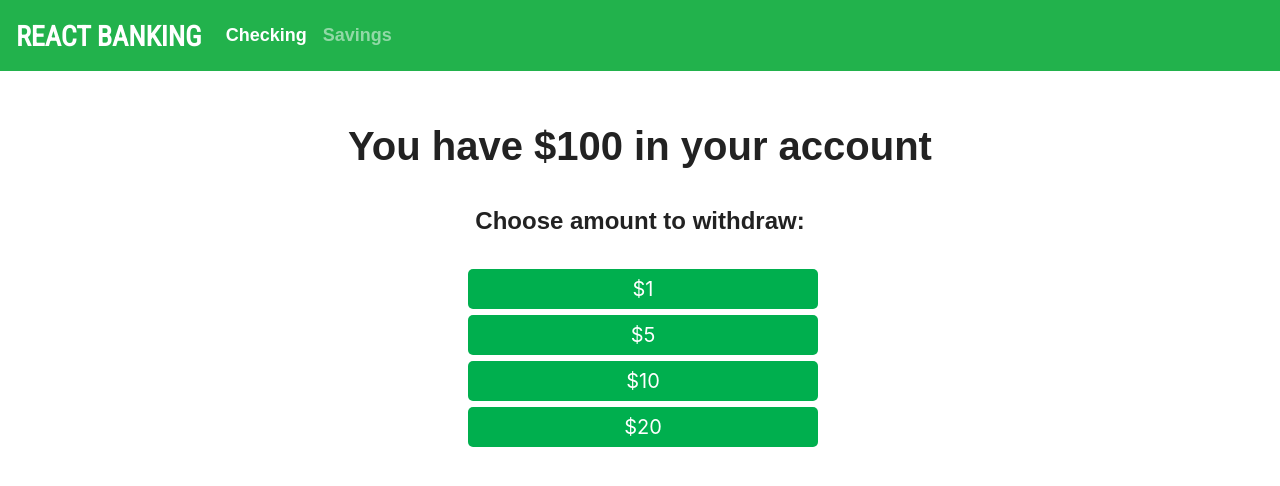
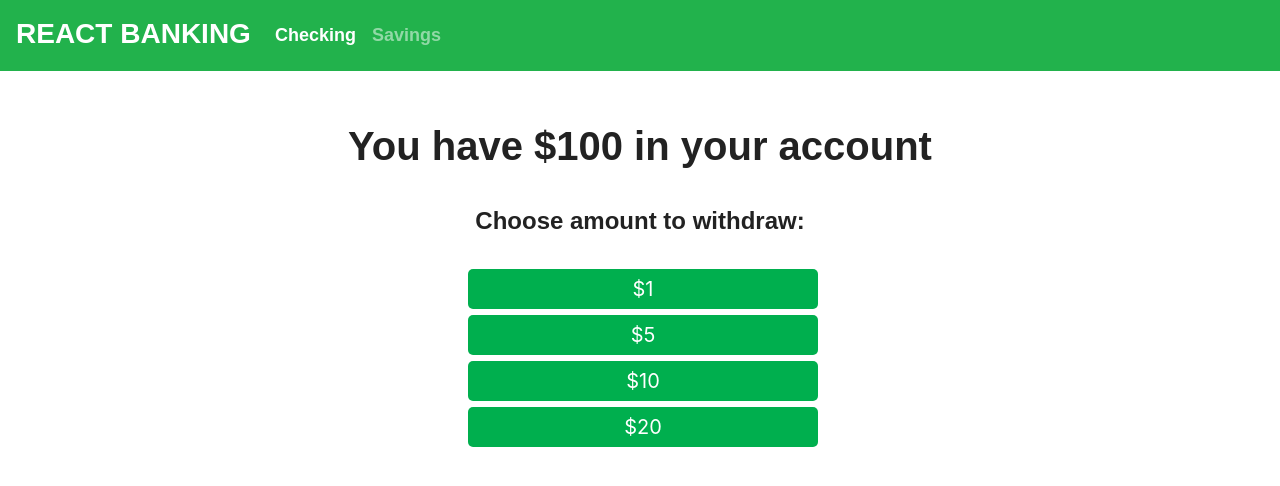
Before and after one commit to makicoding/React-Clicky, a React (Create React App) app: page / in a window 1280 px wide. Shown: the top 486 px of the page. Built offline with nearby package versions, Linux system fonts and the light colour scheme; a web font is replaced by a local one.

Commit message:
Roboto font removed

```diff
--- a/src/components/Navbar/style.css
+++ b/src/components/Navbar/style.css
@@ -22,6 +22,9 @@ nav.navbar.navbar-default {
 }
 
 .myBranding {
-  font-family: 'Roboto Condensed', sans-serif;
+  /* font-family: 'Roboto Condensed', sans-serif; */
   font-size: 28px;
+
+  position: relative;
+  top: -3px;
 }
```
